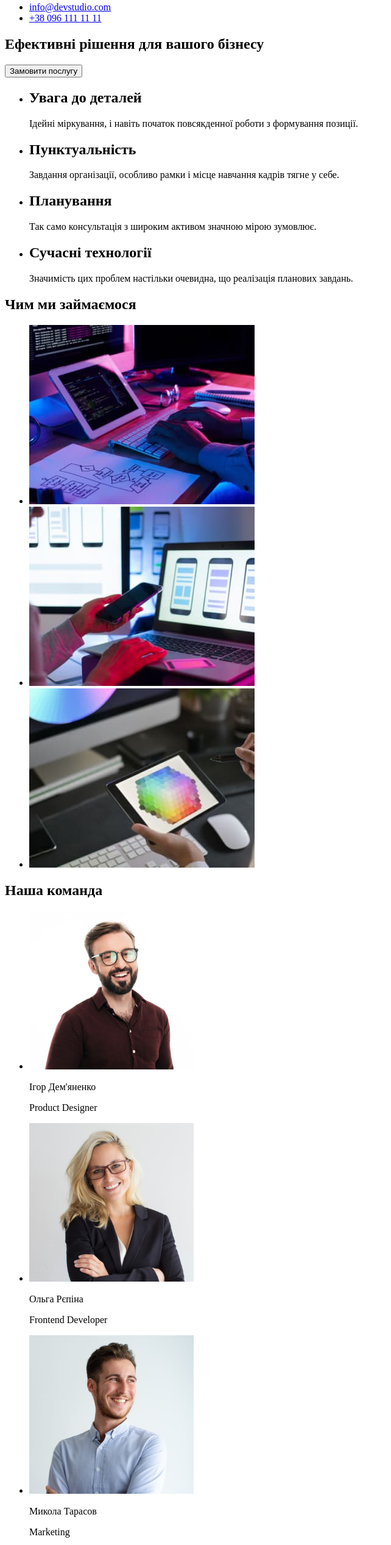
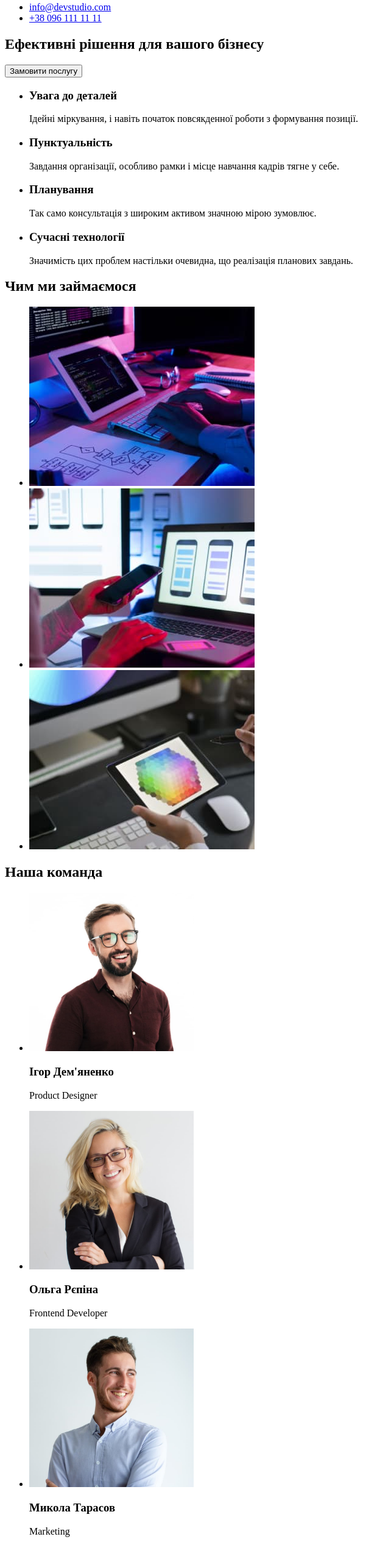
Before and after one commit to VadyaLegolas/goit-markup-hw-01, a plain HTML site: page index.html in a window 1280 px wide. Shown: the part 109-2643 px from the top of the page at 61% size, without its empty margins (0-642 px from the left). Drawn offline with Linux system fonts and the light colour scheme.

Commit message:
fix homework

```diff
--- a/index.html
+++ b/index.html
@@ -35,27 +35,27 @@
       <section>
         <ul>
           <li>
-            <h2>Увага до деталей</h2>
+            <h3>Увага до деталей</h3>
             <p>
               Ідейні міркування, і навіть початок повсякденної роботи з
               формування позиції.
             </p>
           </li>
           <li>
-            <h2>Пунктуальність</h2>
+            <h3>Пунктуальність</h3>
             <p>
               Завдання організації, особливо рамки і місце навчання кадрів тягне
               у себе.
             </p>
           </li>
           <li>
-            <h2>Планування</h2>
+            <h3>Планування</h3>
             <p>
               Так само консультація з широким активом значною мірою зумовлює.
             </p>
           </li>
           <li>
-            <h2>Сучасні технології</h2>
+            <h3>Сучасні технології</h3>
             <p>
               Значимість цих проблем настільки очевидна, що реалізація планових
               завдань.
@@ -102,7 +102,7 @@
               width="270"
               height="260"
             />
-            <p>Ігор Дем'яненко</p>
+            <h3>Ігор Дем'яненко</h3>
             <p>Product Designer</p>
           </li>
           <li>
@@ -112,7 +112,7 @@
               width="270"
               height="260"
             />
-            <p>Ольга Рєпіна</p>
+            <h3>Ольга Рєпіна</h3>
             <p>Frontend Developer</p>
           </li>
           <li>
@@ -122,7 +122,7 @@
               width="270"
               height="260"
             />
-            <p>Микола Тарасов</p>
+            <h3>Микола Тарасов</h3>
             <p>Marketing</p>
           </li>
           <li>
@@ -132,7 +132,7 @@
               width="270"
               height="260"
             />
-            <p>Михайло Єрмаков</p>
+            <h3>Михайло Єрмаков</h3>
             <p>UI Designer</p>
           </li>
         </ul>
@@ -140,8 +140,8 @@
     </main>
     <footer>
       <a href="" lang="en">WebStudio</a>
+      <address>м. Київ, пр-т Лесі Українки, 26</address>
       <ul>
-        <li><address>м. Київ, пр-т Лесі Українки, 26</address></li>
         <li><a href="mailto:info@devstudio.com">info@devstudio.com</a></li>
         <li><a href="tel:+380961111111">+38 096 111 11 11</a></li>
       </ul>
```
